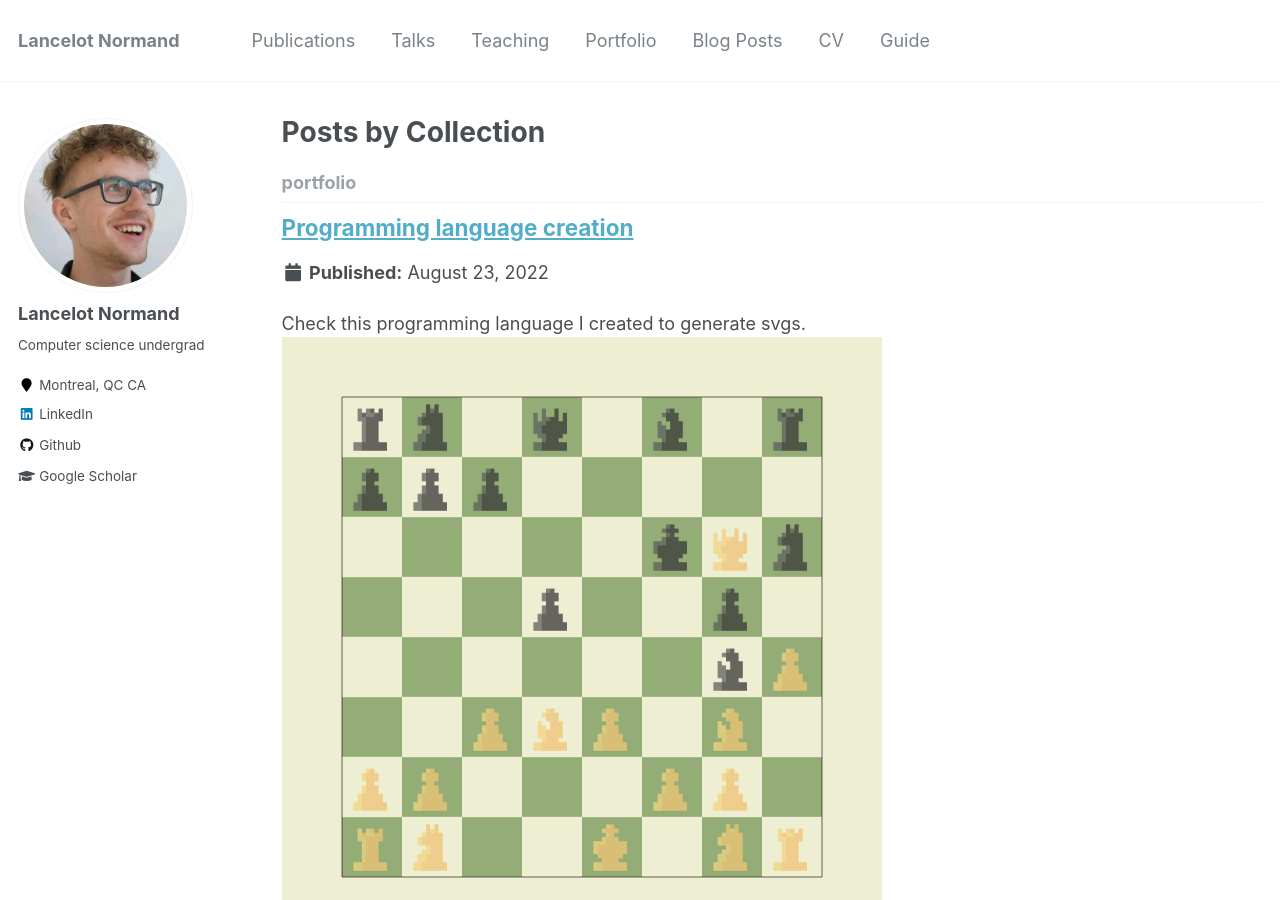
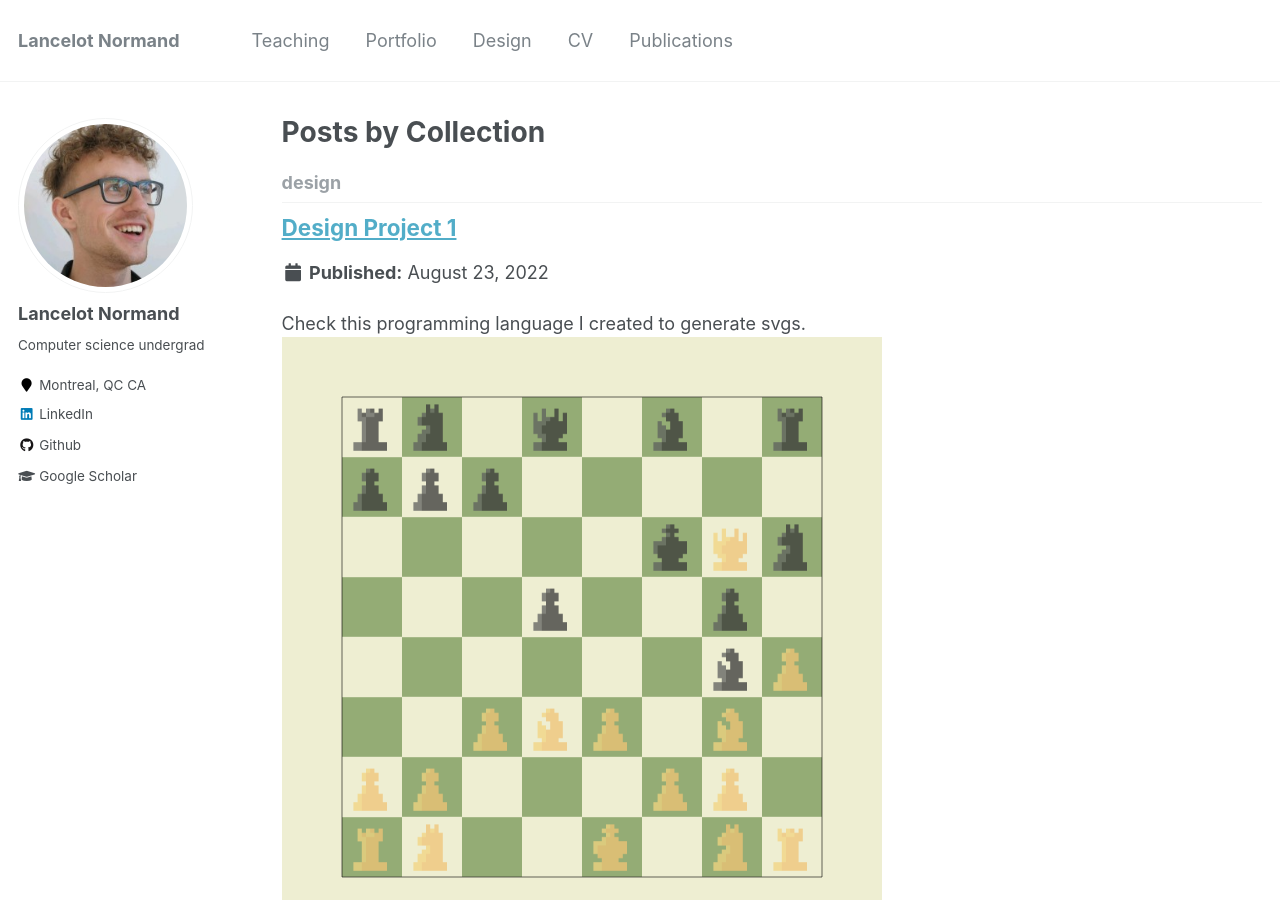
Before and after one commit to lancelotnd/lancelotnd.github.io, a Jekyll site: the page built from _pages/collection-archive.html, in a window 1280 px wide and 900 px high. Built offline with Jekyll 4.4.1, drawn with Linux system fonts in a browser that asks for light colours.

Commit message:
added design removed useless tabs

```diff
--- a/_config.yml
+++ b/_config.yml
@@ -184,6 +184,9 @@ collections:
   portfolio:
     output: true
     permalink: /:collection/:path/
+  design:
+    output: true
+    permalink: /:collection/:path/
   talks:
     output: true
     permalink: /:collection/:path/
@@ -231,6 +234,15 @@ defaults:
   - scope:
       path: ""
       type: portfolio
+    values:
+      layout: single
+      author_profile: true
+      share: true
+      comment: true
+  # _design
+  - scope:
+      path: ""
+      type: design
     values:
       layout: single
       author_profile: true
--- a/_data/navigation.yml
+++ b/_data/navigation.yml
@@ -1,10 +1,5 @@
 # main links links
 main:
-  - title: "Publications"
-    url: /publications/
-
-  - title: "Talks"
-    url: /talks/
 
   - title: "Teaching"
     url: /teaching/
@@ -12,11 +7,11 @@ main:
   - title: "Portfolio"
     url: /portfolio/
 
-  - title: "Blog Posts"
-    url: /year-archive/
+  - title: "Design"
+    url: /design/
 
   - title: "CV"
     url: /cv/
 
-  - title: "Guide"
-    url: /markdown/
+  - title: "Publications"
+    url: /publications/
--- /dev/null
+++ b/_design/design_1.md
@@ -0,0 +1,7 @@
+---
+title: "Design Project 1"
+excerpt: "Check this programming language I created to generate svgs.<br/><img src='/images/INF600E_chess_board.png'>"
+collection: portfolio
+---
+
+As part of a course we had to create our own programming language with would have the ability to draw images.
```
